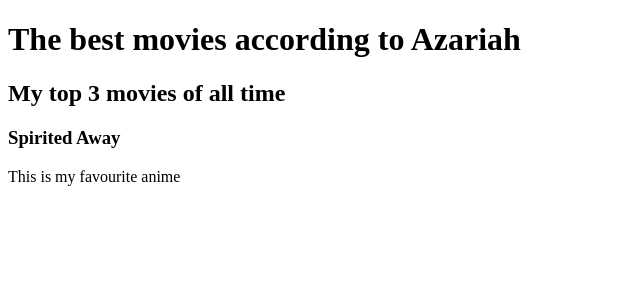
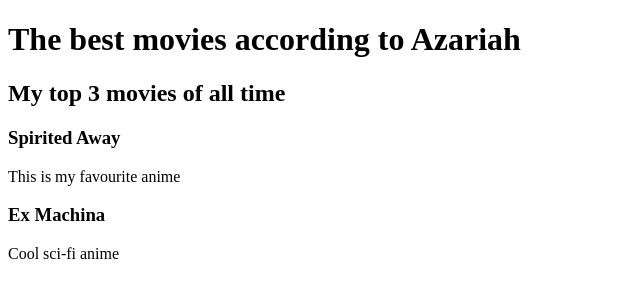
Before and after one commit to aztec-dev/web-development, a plain HTML site: page 2.4 Movie Ranking Project/index.html in a window 1280 px wide. Shown: the whole page, without its empty margins (0-640 px from the left). Drawn offline with Linux system fonts and the light colour scheme.

Commit message:
Add second movie.

```diff
--- a/2.4 Movie Ranking Project/index.html
+++ b/2.4 Movie Ranking Project/index.html
@@ -12,5 +12,9 @@
 
     <h3>Spirited Away</h3>
     <p>This is my favourite anime</p>
+
+    <h3>Ex Machina</h3>
+    <p>Cool sci-fi anime</p>
+
 </body>
 </html>
```
